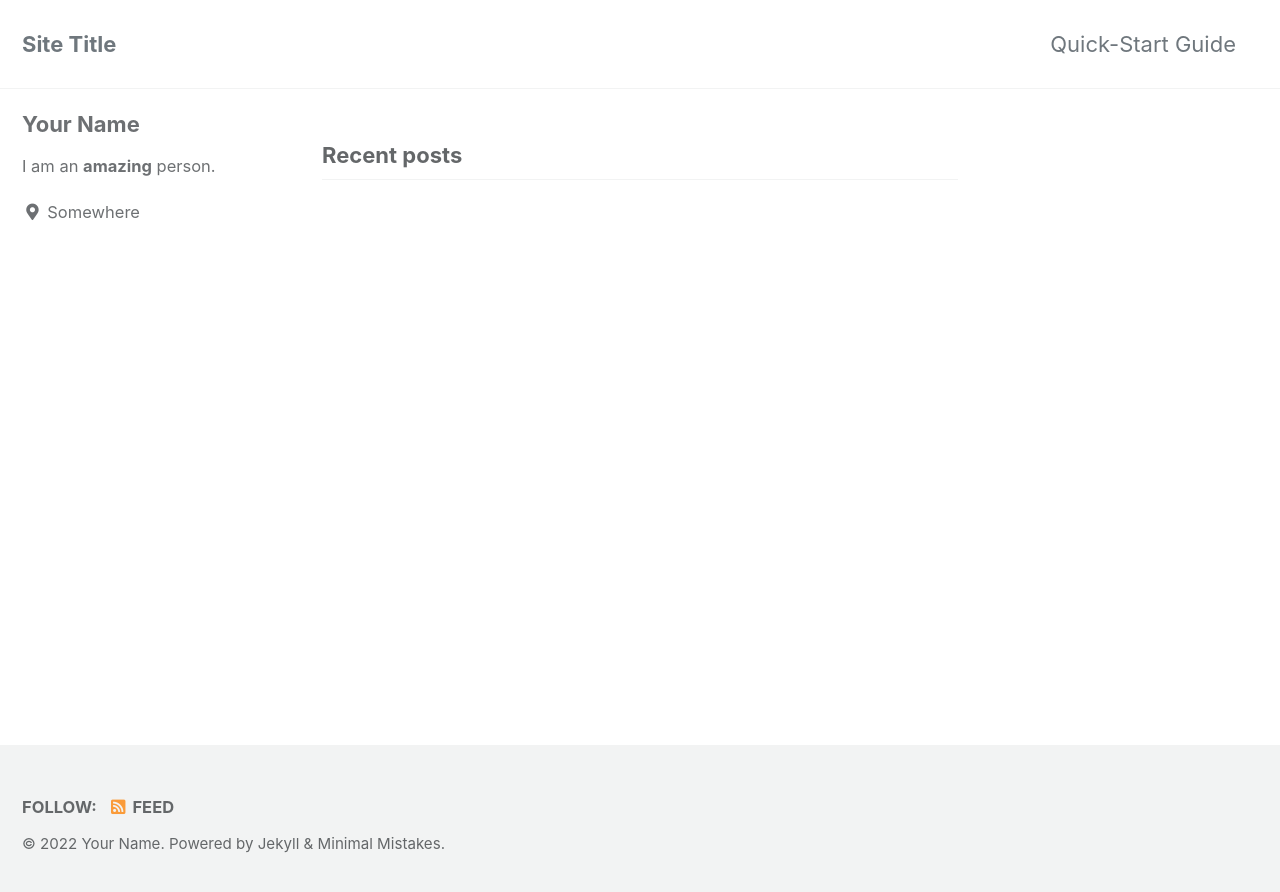
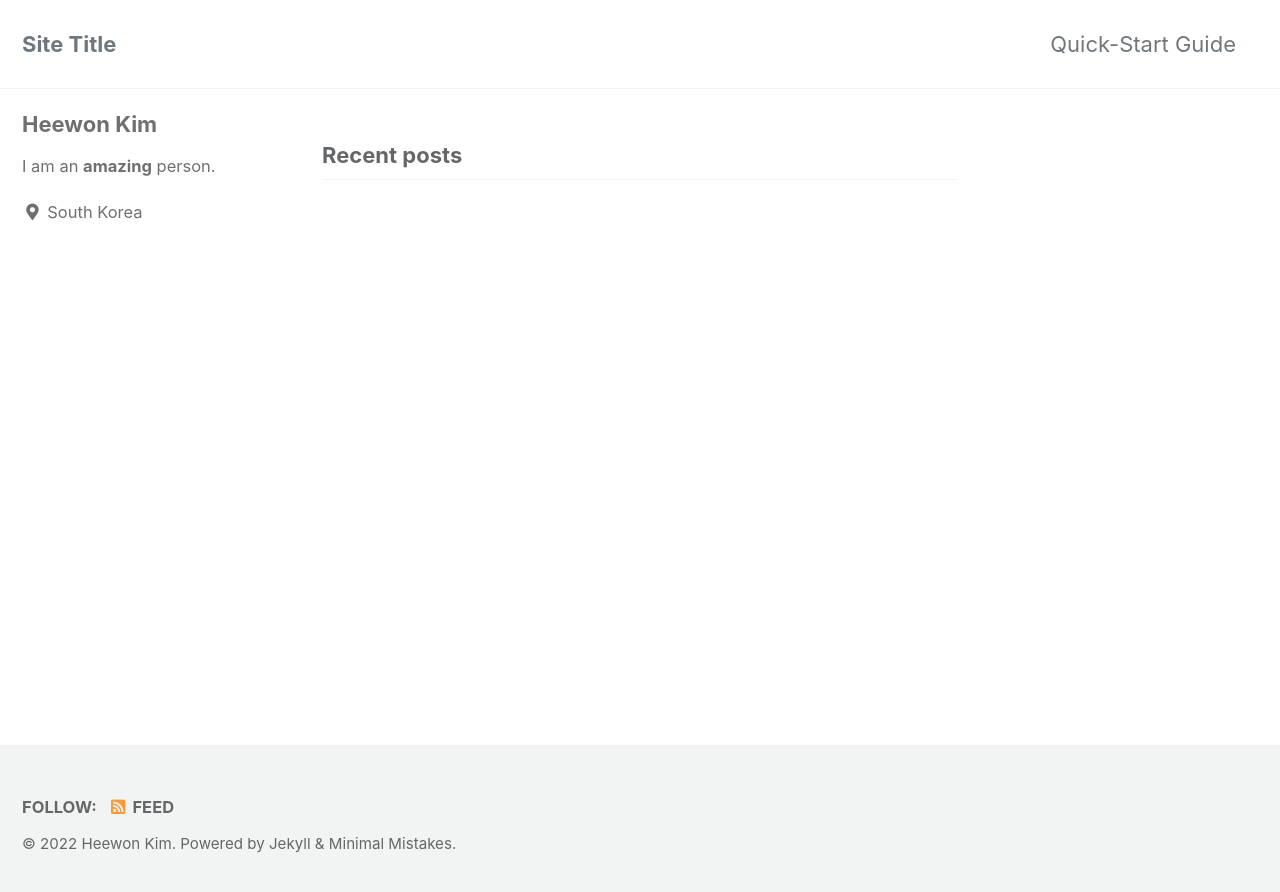
Before and after one commit to dorahee-ee/dorahee-ee.github.io, a Jekyll site: the page built from index.html, in a window 1280 px wide. Shown: the top 892 px of the page. Built offline with Jekyll 4.4.1, drawn with Linux system fonts in a browser that asks for light colours; cached includes are drawn as plain includes; the list of posts is cut into pages by our own code.

Commit message:
Update _config.yml

```diff
--- a/_config.yml
+++ b/_config.yml
@@ -19,7 +19,7 @@ locale                   : "en-US"
 title                    : "Site Title"
 title_separator          : "-"
 subtitle                 : # site tagline that appears below site title in masthead
-name                     : "Your Name"
+name                     : "Heewon Kim"
 description              : "An amazing website."
 url                      : # the base hostname & protocol for your site e.g. "https://mmistakes.github.io"
 baseurl                  : # the subpath of your site, e.g. "/blog"
@@ -102,10 +102,10 @@ analytics:
 
 # Site Author
 author:
-  name             : "Your Name"
+  name             : "Heewon Kim"
   avatar           : # path of avatar image, e.g. "/assets/images/bio-photo.jpg"
   bio              : "I am an **amazing** person."
-  location         : "Somewhere"
+  location         : "South Korea"
   email            :
   links:
     - label: "Email"
```
